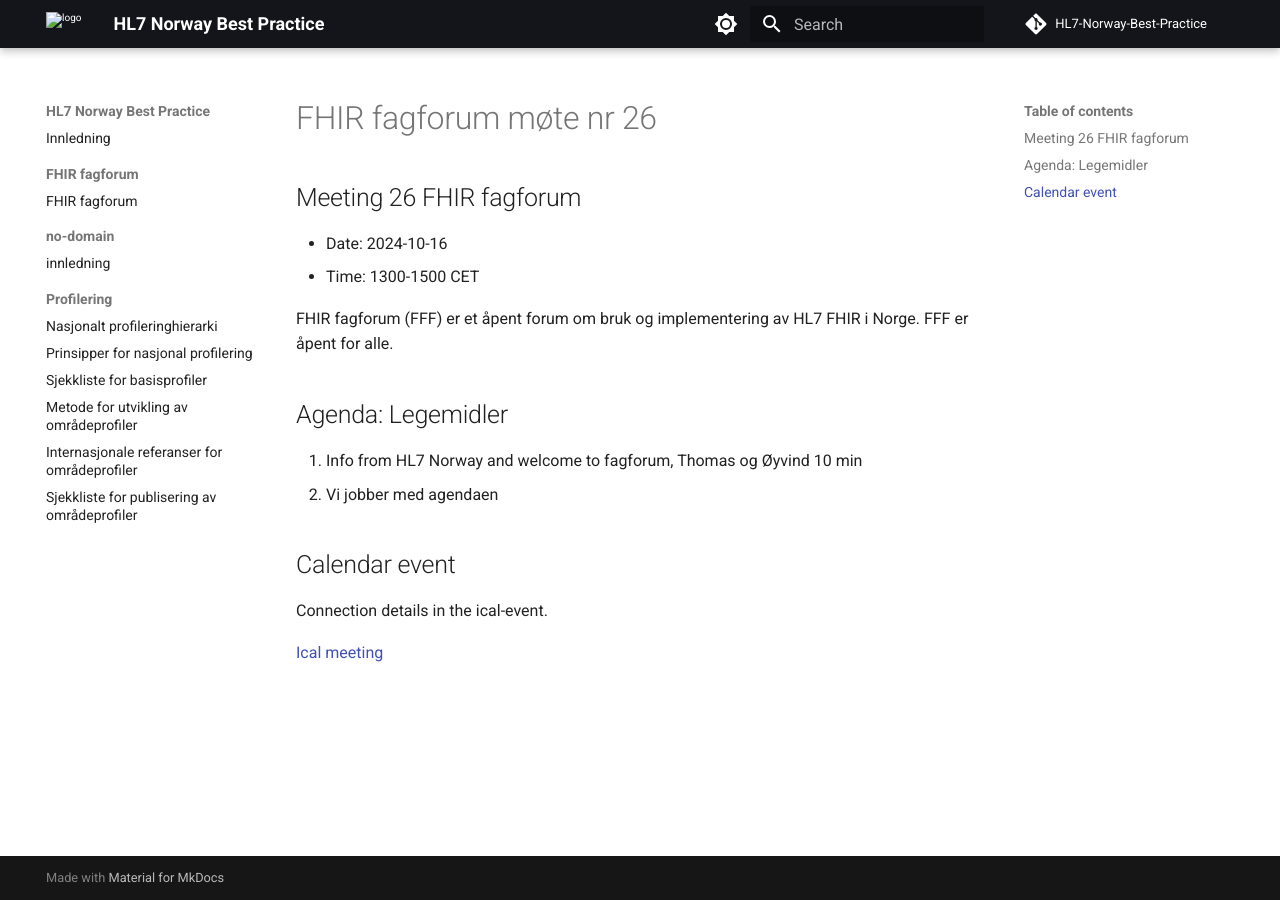
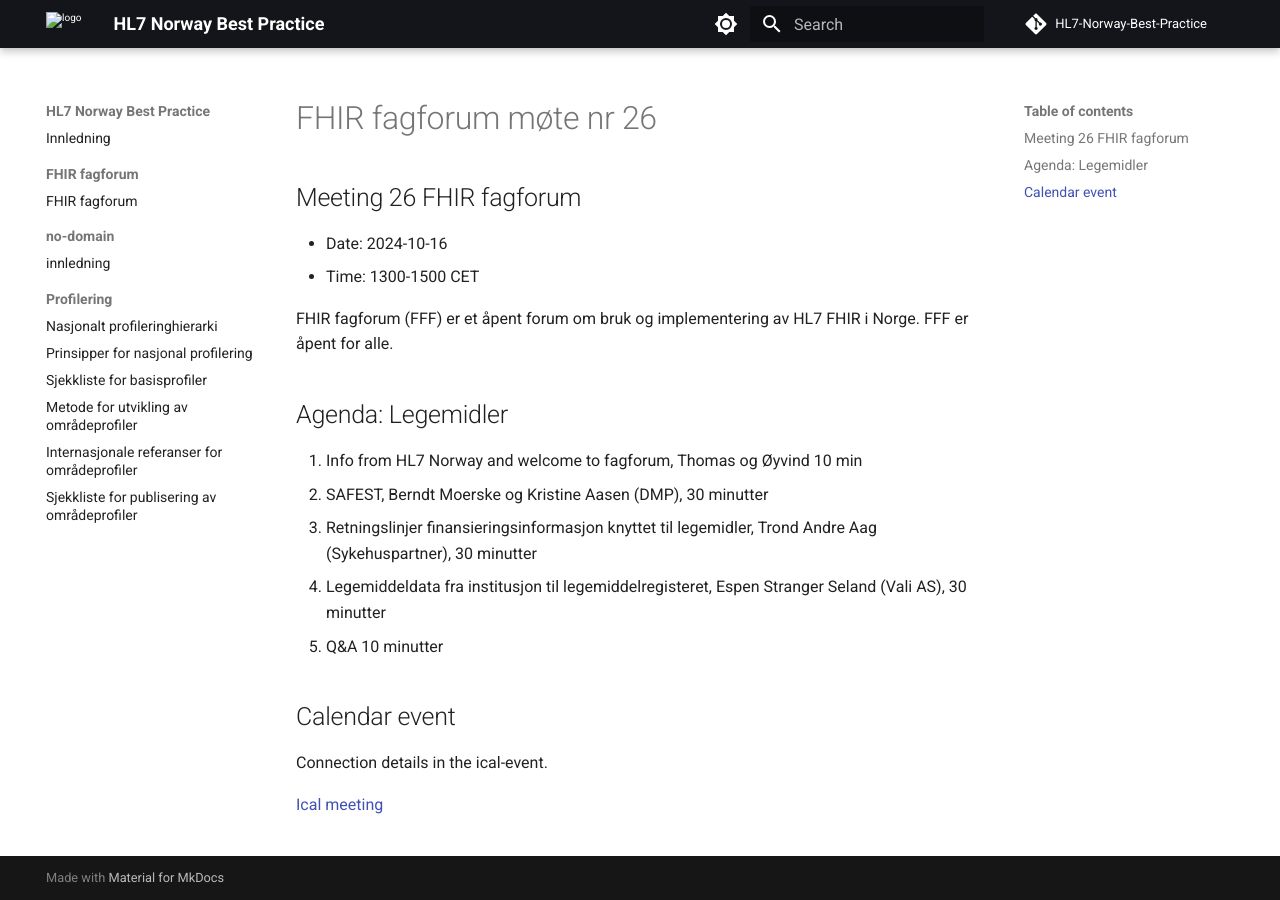
Before and after one commit to HL7Norway/best-practice, an MkDocs documentation site: the page built from docs/FHIR-faglig-forum/_agenda/2024-10-16-agenda.md, in a window 1280 px wide. Built offline with MkDocs 1.6.1 and Material for MkDocs 9.7.7, drawn with Linux system fonts in a browser that asks for light colours; comment, search, counter and statistics services are not loaded.

Commit message:
Agenda FFF oktober

```diff
--- a/docs/FHIR-faglig-forum/_agenda/2024-10-16-agenda.md
+++ b/docs/FHIR-faglig-forum/_agenda/2024-10-16-agenda.md
@@ -16,7 +16,10 @@ FHIR fagforum (FFF) er et åpent forum om bruk og implementering av HL7 FHIR i N
 ## Agenda: Legemidler
 
 1. Info from HL7 Norway and welcome to fagforum, Thomas og Øyvind 10 min
-2. Vi jobber med agendaen
+2. SAFEST, Berndt Moerske og Kristine Aasen (DMP), 30 minutter
+3. Retningslinjer finansieringsinformasjon knyttet til legemidler, Trond Andre Aag (Sykehuspartner), 30 minutter
+4. Legemiddeldata fra institusjon til legemiddelregisteret, Espen Stranger Seland (Vali AS), 30 minutter
+5. Q&A 10 minutter
 
 ## Calendar event
 
```
